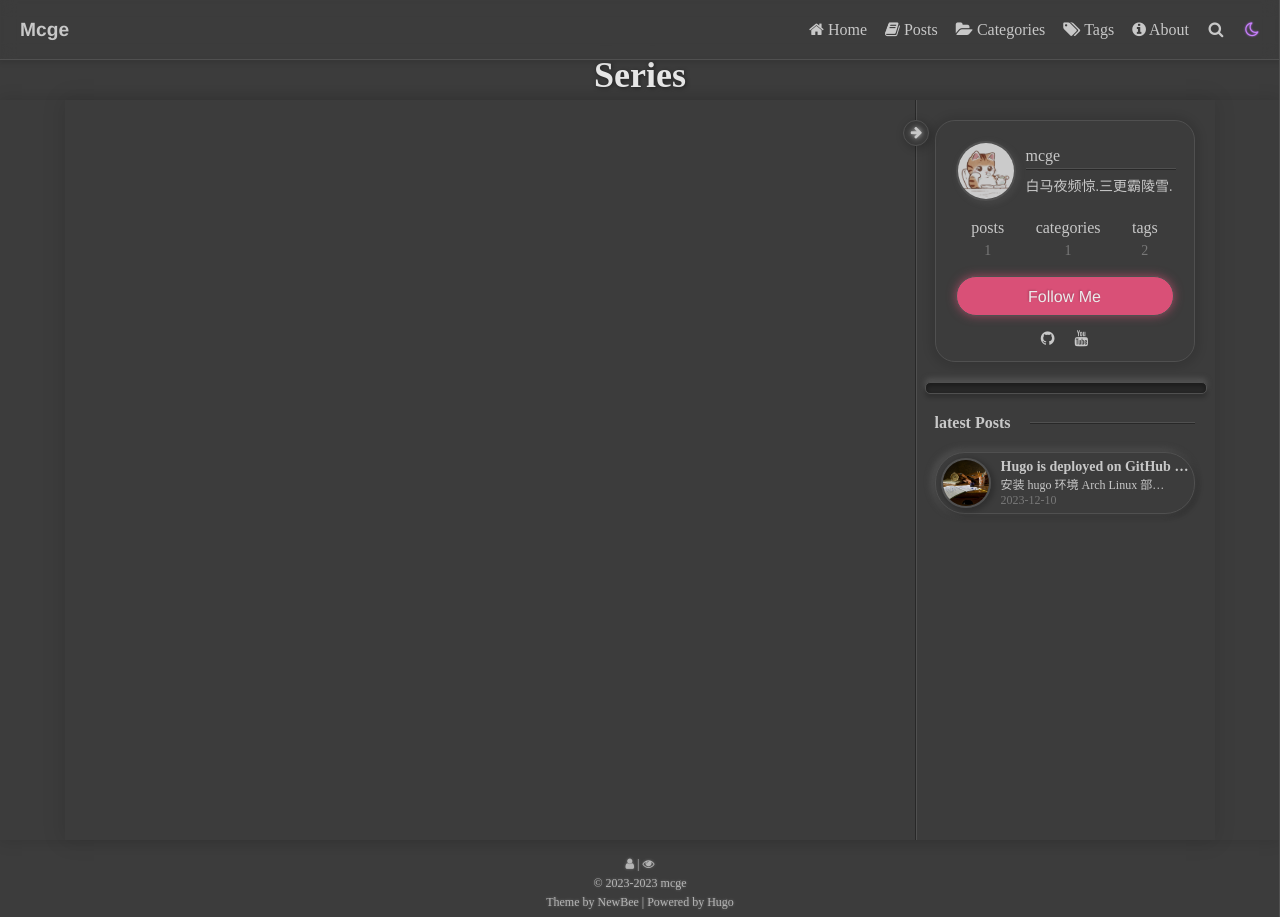
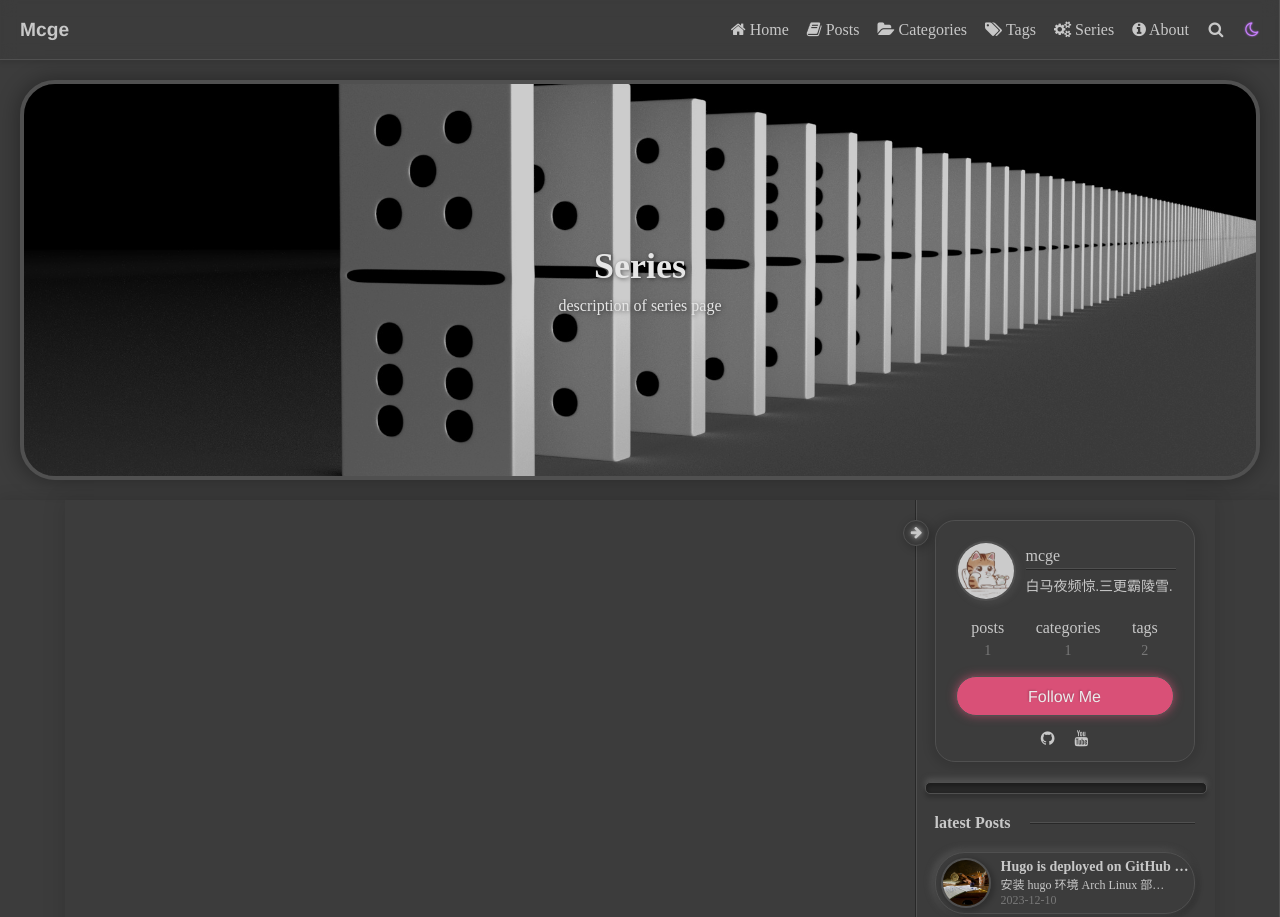
Before and after one commit to mcgeq/mcgeq.github.io, a plain HTML site: page series/index.html in a window 1280 px wide. Shown: the top 917 px of the page. Drawn offline with nearby package versions, Linux system fonts and the light colour scheme; some packages are replaced by stand-ins of ours; a script that the page names is missing.

Commit message:
add series purseu/mcge-blog@9148ccce547e9a3100536622785adf04b4aa98a5

```diff
--- a/series/index.html
+++ b/series/index.html
@@ -108,6 +108,15 @@
                     </div>
                 </a>
 
+                <a href="/series">
+                    <div class="menu-item">
+                        <div class="hengtiao-root">
+                            <div class="hengtiao"></div>
+                            <div class="name text-wbd-reverse"><i class='fa fa-gears'></i> Series</div>
+                        </div>
+                    </div>
+                </a>
+
                 <a href="/about">
                     <div class="menu-item">
                         <div class="hengtiao-root">
@@ -157,6 +166,12 @@
             </div>
         </a>
 
+        <a href="/series">
+            <div class="burger-item">
+                <i class='fa fa-gears'></i> Series
+            </div>
+        </a>
+
         <a href="/about">
             <div class="burger-item">
                 <i class='fa fa-info-circle'></i> About
@@ -187,9 +202,13 @@
 
     <div class="hero">
 
+            <div class="hero-img">
+                <img class="lazyload" src="/images/thumbnail.gif" data-src="/images/series.jpg" alt="">
+            </div>
+
         <div class="hero-content">
             <div class="hero-title">Series</div>
-            <div></div>
+            <div>description of series page</div>
         </div>
     </div>
 
```
Also changed, not shown: about/index.html (+15 -0 lines), categories/hugo/index.html (+15 -0 lines), categories/index.html (+15 -0 lines), index.html (+15 -0 lines), posts/hugo-is-deployed-on-github-pages/index.html (+15 -0 lines), posts/index.html (+15 -0 lines), tags/blog/index.html (+15 -0 lines), tags/hugo/index.html (+15 -0 lines), tags/index.html (+15 -0 lines).
